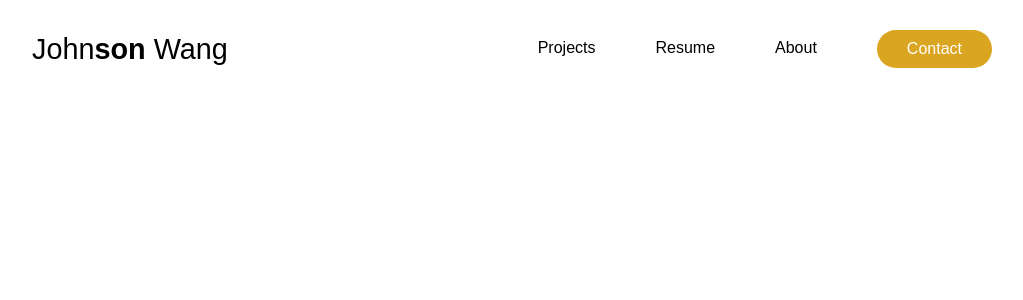
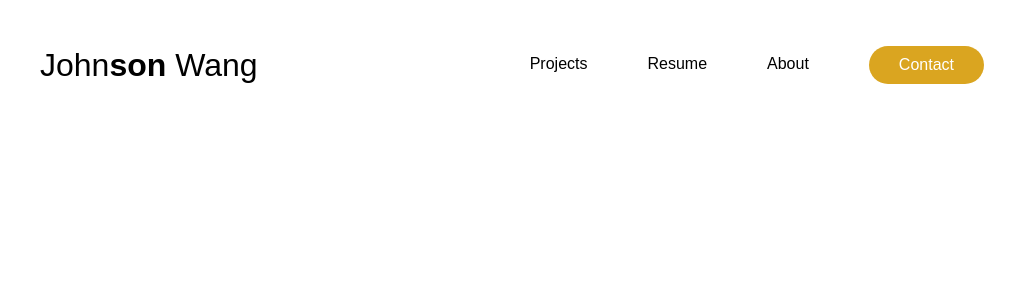
Before and after one commit to J0hns0n-Wang/Portfolio, a Nuxt app in the folder portfolio/: page / in a window 1280 px wide. Shown: the top 300 px of the page, without its empty margins (128-1151 px from the left). Built offline with nearby package versions, Linux system fonts and the light colour scheme.

Commit message:
finished nav

```diff
--- a/portfolio/components/NavBar.vue
+++ b/portfolio/components/NavBar.vue
@@ -1,7 +1,7 @@
 <template>
    <nav class="container">
     <input id="nav-toggle" type="checkbox" />
-    <div class="logo">John<strong>son</strong>      Wang</div>
+    <NuxtLink class="logo" to="/">John<strong>son</strong>      Wang</NuxtLink>
     <ul class="links">
       <li class="list">
        <NuxtLink class="route" to="/projectsView">Projects</NuxtLink>
@@ -15,7 +15,7 @@
        <NuxtLink class="route" to="/aboutView">About</NuxtLink>
         <div class="home_underline"></div>
       </li>
-      <button>Contact</button>
+      <NuxtLink class="button" to="/contactsView">Contact</NuxtLink>
     </ul>
     <label for="nav-toggle" class="icon-burger">
       <div class="line"></div>
@@ -75,18 +75,18 @@ export default {
 
 
 
-* {
+/* * {
   margin: 0;
   padding: 0;
-  /* background-color: rgb(31, 31, 31); */
-}
+  background-color: rgb(31, 31, 31);
+} */
 
-body {
+/* body {
   background-color: rgb(31, 31, 31);
-}
+} */
 
 .container {
-  position: fixed;
+  /* position: relative; */
   top: 0px;
   left: 0px;
   right: 0px;
@@ -115,7 +115,9 @@ nav {
 }
 
 nav .logo {
-  font-size: 1.8rem;
+  font-size: 2rem;
+  text-decoration: none;
+  color: black;
   z-index: 9;
 }
 
@@ -151,7 +153,7 @@ nav li {
   transform: translatex(0px);
 }
 
-button {
+.button {
   border: none;
   font-family: Arial, Helvetica, sans-serif;
   font-size: 1rem;
@@ -163,9 +165,10 @@ button {
   position: relative;
   overflow: hidden;
   cursor: pointer;
+  text-decoration: none;
 }
 
-button::before {
+.button::before {
   content: " ";
   position: absolute;
   top: 0px;
@@ -177,7 +180,7 @@ button::before {
   transition: 0.8s cubic-bezier(0.97, 0.02, 0.44, 0.99);
 }
 
-button:hover::before {
+.button:hover::before {
   transform: skewX(40deg) translateX(100px);
   animation: btnshine 1s cubic-bezier(0.97, 0.02, 0.44, 0.99) infinite;
 }
```
